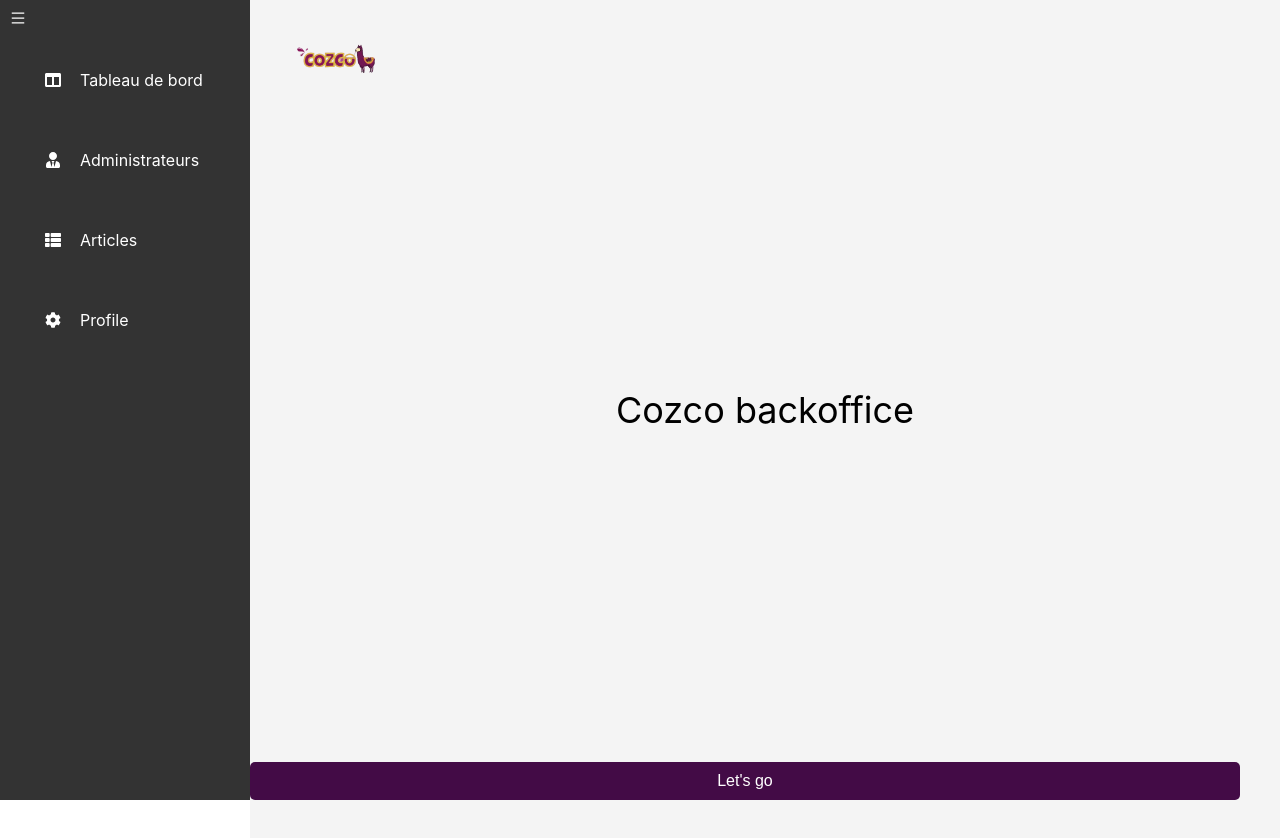
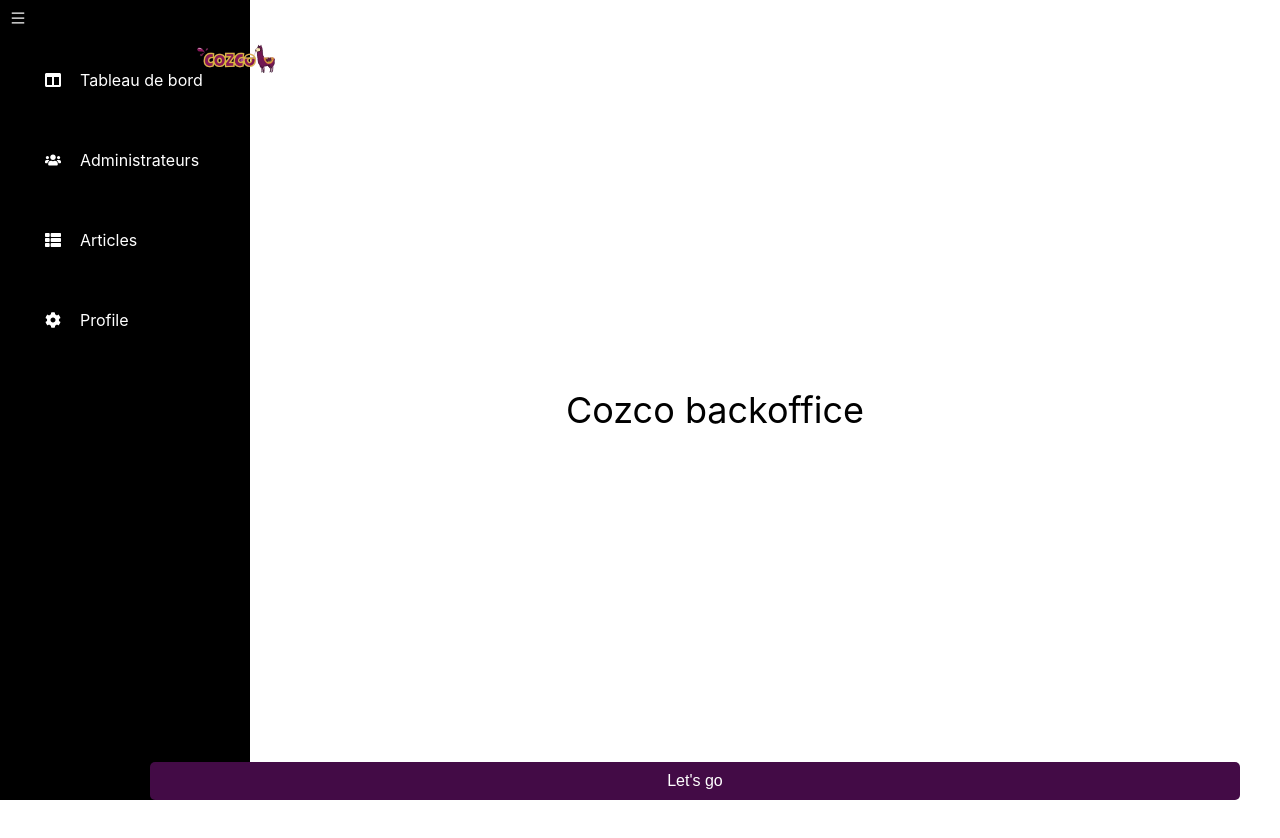
Before and after one commit to ikramchehouani/cozco-backoffice-frontend, a React (Create React App) app: page / in a window 1280 px wide. Built offline with nearby package versions, Linux system fonts and the light colour scheme.

Commit message:
removed extra css

```diff
--- a/src/App.css
+++ b/src/App.css
@@ -46,11 +46,11 @@
 }
 
 .main-content {
-  margin-left: 250px; /* Width of the sidebar */
+  margin-left: 150px;
   padding: 20px;
   flex-grow: 1;
 }
 
 .sidebar-collapsed .main-content {
-  margin-left: 80px; /* Width of the sidebar when collapsed */
+  margin-left: 80px;
 }
--- a/src/App.js
+++ b/src/App.js
@@ -8,6 +8,7 @@
 import './App.css';
 
 function App() {
+
   const [collapsed, setCollapsed] = useState(false);
 
   const handleSidebarToggle = () => {
--- a/src/components/dashboard/Dashboard.css
+++ b/src/components/dashboard/Dashboard.css
@@ -1,46 +1,11 @@
-.dashboard-container {
+/* .dashboard-container {
     display: flex;
     height: 100vh;
-  }
+} */
 
-  .sidebar {
-    width: 250px;
-    background-color: #333;
-    color: white;
-    transition: width 0.3s;
-  }
-
-  .sidebar-closed .sidebar {
-    width: 60px;
-  }
-
-  .toggle-button {
-    background: none;
-    border: none;
-    color: white;
-    padding: 10px;
-    cursor: pointer;
-    width: 100%;
-    text-align: left;
-  }
-
-  .sidebar nav ul {
-    list-style: none;
-    padding: 0;
-    margin: 0;
-  }
-
-  .sidebar nav ul li {
-    padding: 15px;
-  }
-
-  .sidebar nav ul li a {
-    color: white;
-    text-decoration: none;
-  }
-
-  .main-content {
-    flex-grow: 1;
-    padding: 20px;
-    background-color: #f4f4f4;
-  }
+/* .main-content {
+  flex-grow: 1;
+  padding: 20px;
+  background-color: #f4f4f4;
+}
+   */
--- a/src/components/sidebar/Sidebar.css
+++ b/src/components/sidebar/Sidebar.css
@@ -5,16 +5,18 @@
 .sidebar {
   height: 100vh;
   position: fixed;
-    left: 0;
-    top: 0;
   width: 250px;
-    background-color: #333;
-    color: #fff;
-    transition: width 0.3s;
+  background-color: #000000;
+  color: white;
+  transition: width 0.5s;
 }
 
 .sidebar.collapsed {
   width: 80px;
+}
+
+.sidebar-closed .sidebar {
+  width: 60px;
 }
 
 .sidebar .menu-icon {
@@ -23,8 +25,8 @@
 }
 
 .menu-item {
-    padding: 10px;
-    color: #fff;
+  /* padding: 10px; */
+  color: white;
   text-decoration: none;
 }
 
@@ -37,3 +39,28 @@
 .menu-item .icon {
   margin-right: 10px;
 }
+
+.toggle-button {
+  background: none;
+  border: none;
+  color: white;
+  padding: 10px;
+  cursor: pointer;
+  width: 100%;
+  text-align: left;
+}
+
+.sidebar nav ul {
+  list-style: none;
+  padding: 0;
+  margin: 0;
+}
+
+.sidebar nav ul li {
+  padding: 15px;
+}
+
+.sidebar nav ul li a {
+  color: white;
+  text-decoration: none;
+}
--- a/src/components/sidebar/Sidebar.js
+++ b/src/components/sidebar/Sidebar.js
@@ -1,42 +1,27 @@
 import React from 'react';
 import { AiOutlineMenu } from 'react-icons/ai';
-import { FaCog, FaUserTie, FaColumns, FaThList } from 'react-icons/fa';
+import { FaCog, FaColumns, FaThList, FaUsers } from 'react-icons/fa';
 import { Menu, MenuItem, ProSidebarProvider, SubMenu } from 'react-pro-sidebar';
 import styled from 'styled-components';
 import './Sidebar.css';
 
 const Menuitem = styled(MenuItem)`
-  :hover {
-    background-color: #ffdb58;
-    padding: 5px;
-    border-radius: 10px;
-  }
 `;
 
 const Sidebar = ({ collapsed, onToggle }) => {
-  const styles = {
-    sideBarHeight: {
-      height: '100vh',
-    },
-    menuIcon: {
-      padding: '10px',
-      cursor: 'pointer',
-      color: '#fff',
-    },
-  };
 
   return (
     <div className={`sidebar ${collapsed ? 'collapsed' : ''}`}>
-      <ProSidebarProvider style={styles.sideBarHeight}>
-        <div style={styles.menuIcon} className="menu-icon" onClick={onToggle}>
+      <ProSidebarProvider>
+        <div className="menu-icon" onClick={onToggle}>
           <AiOutlineMenu />
         </div>
         <Menu iconShape="square">
-          <Menuitem icon={<FaColumns />}>Tableau de bord</Menuitem>
-          <Menuitem icon={<FaUserTie />} href="/employees">
+          <Menuitem icon={<FaColumns />} href="/admin/dashboard">Tableau de bord</Menuitem>
+          <Menuitem icon={<FaUsers />} href="/employees">
             Administrateurs
           </Menuitem>
-          <Menuitem icon={<FaThList />} href="/employees">
+          <Menuitem icon={<FaThList />} href="/admin/articles">
             Articles
           </Menuitem>
           <Menuitem icon={<FaCog />}>Profile</Menuitem>
```
Lines whose indentation alone changed are shown as unchanged.
